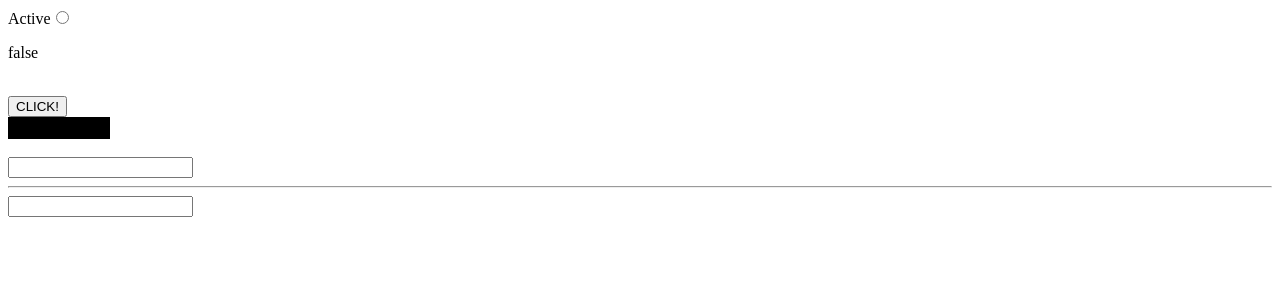
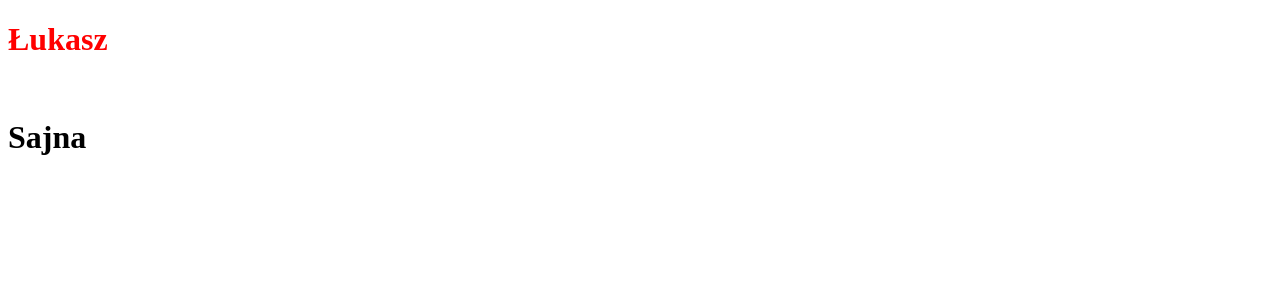
Before and after one commit to lukasz-sajna/Angular-Fast-Crash-Course, an Angular app in the folder demo/: page / in a window 1280 px wide. Shown: the top 300 px of the page. Built offline with nearby package versions, Linux system fonts and the light colour scheme.

Commit message:
Section 4 Completed

```diff
--- a/demo/src/app/app.component.css
+++ b/demo/src/app/app.component.css
@@ -5,3 +5,7 @@ div.box {
   background: black;
   cursor: pointer;
 }
+
+.isActive {
+ color: green;
+}
--- a/demo/src/app/app.component.html
+++ b/demo/src/app/app.component.html
@@ -1,4 +1,26 @@
-<label for="status">Active</label>
+<h1 [ngStyle]="{'color': status ? 'green' : 'red'}" > {{firstName}}</h1>
+
+<br>
+
+<h1 [ngClass]="{'isActive': status}">{{lastName}}</h1>
+
+<!-- <ul>
+    <li *ngFor="let post of posts; let i=index">{{i + 1}} {{post.title}}</li>
+</ul> -->
+
+
+
+<!-- <h1 *ngIf="status; else notActive">{{ firstName }}</h1>
+
+<ng-template #notActive>
+
+<p>Not active</p>
+
+</ng-template> -->
+
+
+
+<!-- <label for="status">Active</label>
 <input type="radio" id="status" ng-checked="status">
 
 <p>{{ getUserStatus() }}</p>
@@ -19,7 +41,7 @@
 <br>
 <hr>
 
-<input type="text">
+<input type="text"> -->
 <!-- <h1>Welcome to {{ firstName }} {{lastName}}!</h1>
 <br>
 <hr>
--- a/demo/src/app/app.component.ts
+++ b/demo/src/app/app.component.ts
@@ -8,15 +8,23 @@ import { Component } from '@angular/core';
 export class AppComponent {
   title = 'demo';
   firstName = 'Łukasz';
-  lastName = 'Sajna';
+  lastName: string;
   city = 'Wrocław';
-
   status: boolean;
+  posts: object[];
 
   constructor() {
     console.log('constructor...');
+    this.lastName = 'Sajna';
+    this.getUserStatus();
 
-    this.getUserStatus();
+    this.posts = [
+      { title: 'Post 1' },
+      { title: 'Post 2' },
+      { title: 'Post 3' },
+      { title: 'Post 4' },
+      { title: 'Post 5' },
+    ];
   }
 
   displayFirstName() {
```
Also changed, not shown: 1 other file (tests, documents, lock files or other folders).
